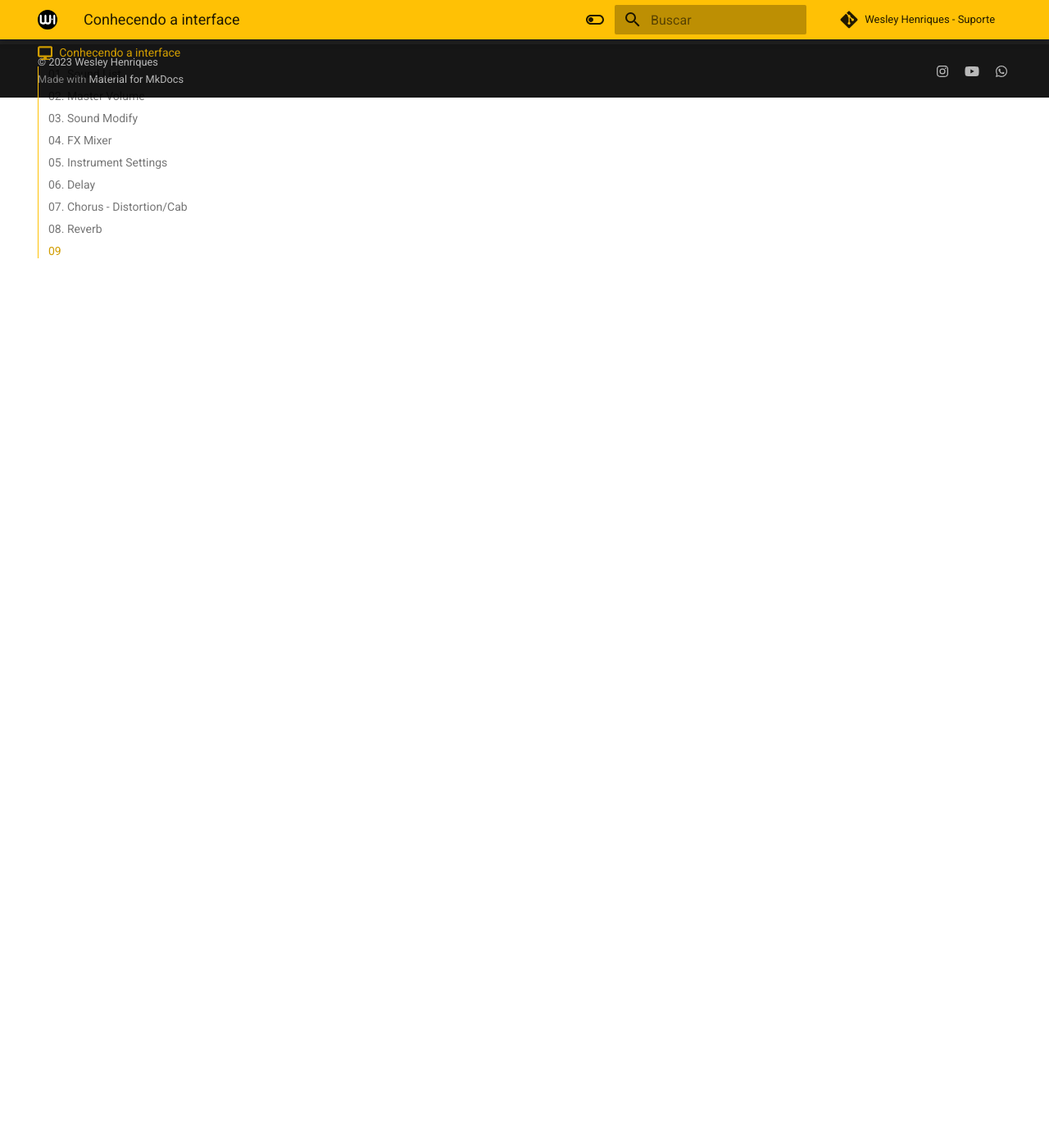
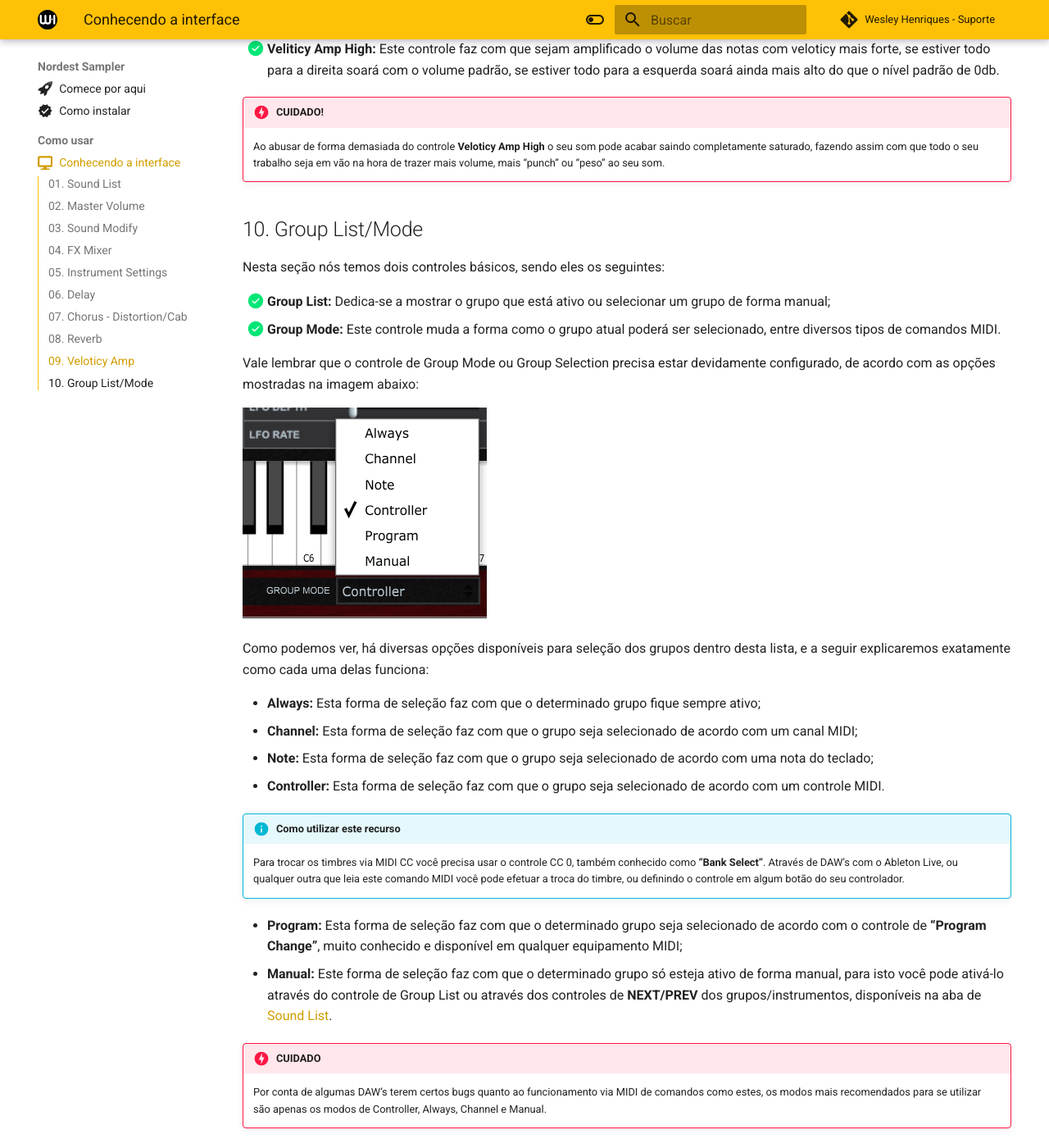
Before and after one commit to wesleyhenriques33/suporte, an MkDocs documentation site: the page built from docs/Nordest-Sampler/Como-usar/01-conhecendo-a-interface.md, in a window 1280 px wide and 1400 px high, scrolled down 4893 px. Shown: the whole window at 82% size. Built offline with MkDocs 1.6.1 and Material for MkDocs 9.7.7, drawn with Linux system fonts in a browser that asks for light colours; comment, search, counter and statistics services are not loaded; some of the changed text lies outside the part shown.

Commit message:
$Adding initial files

```diff
--- a/docs/Nordest-Sampler/Como-usar/01-conhecendo-a-interface.md
+++ b/docs/Nordest-Sampler/Como-usar/01-conhecendo-a-interface.md
@@ -132,4 +132,44 @@
 - [x]   **LFO Rate:** Este controle não está relacionado ao reverb, mas sim aos controles avançados da aba [Instrument Settings](#05-instrument-settings), e tem o propósito de regular a velocidade do LFO que gera sinais como trêmolo, auto pan e outros;
 - [x]   **LFO Depth:** Este controle também está relacionado aos parâmetros de LFO da aba [Instrument Settings](#05-instrument-settings), o qual regula exatamente a intensidade do efeito gerado pelo LFO.
 
-## 09
+## 09. Veloticy Amp
+
+Nesta seção temos somente 2 controles fundamentais, sendo eles:
+
+- [x]   **Veloticy Amp Low:** Este controle faz com que seja amplificado o volume das notas com veloticy mais fraco, trazendo-o mais acima se estiver todo para a direita ou deixando soar mais baixo enquanto estiver para a esquerda.
+- [x]   **Veliticy Amp High:** Este controle faz com que sejam amplificado o volume das notas com veloticy mais forte, se estiver todo para a direita soará com o volume padrão, se estiver todo para a esquerda soará ainda mais alto do que o nível padrão de 0db.
+
+!!! danger "CUIDADO!"
+
+    Ao abusar de forma demasiada do controle **Veloticy Amp High** o seu som pode acabar saindo completamente saturado, fazendo assim com que todo o seu trabalho seja em vão na hora de trazer mais volume, mais "punch" ou "peso" ao seu som.
+
+## 10. Group List/Mode
+
+Nesta seção nós temos dois controles básicos, sendo eles os seguintes:
+
+- [x] **Group List:** Dedica-se a mostrar o grupo que está ativo ou selecionar um grupo de forma manual;
+- [x] **Group Mode:** Este controle muda a forma como o grupo atual poderá ser selecionado, entre diversos tipos de comandos MIDI.
+
+Vale lembrar que o controle de Group Mode ou Group Selection precisa estar devidamente configurado, de acordo com as opções mostradas na imagem abaixo:
+
+![Nordest Sampler - Group Mode](../../assets/images/nordest-sampler-group-selection.png)
+
+Como podemos ver, há diversas opções disponíveis para seleção dos grupos dentro desta lista, e a seguir explicaremos exatamente como cada uma delas funciona:
+
+* **Always:** Esta forma de seleção faz com que o determinado grupo fique sempre ativo;
+* **Channel:** Esta forma de seleção faz com que o grupo seja selecionado de acordo com um canal MIDI;
+* **Note:** Esta forma de seleção faz com que o grupo seja selecionado de acordo com uma nota do teclado;
+* **Controller:** Esta forma de seleção faz com que o grupo seja selecionado de acordo com um controle MIDI.
+
+!!! info "Como utilizar este recurso"
+
+    Para trocar os timbres via MIDI CC você precisa usar o controle CC 0, também conhecido como **"Bank Select"**.
+    Através de DAW's com o Ableton Live, ou qualquer outra que leia este comando MIDI você pode efetuar a troca do timbre, ou definindo o controle em algum botão do seu controlador.
+
+* **Program:** Esta forma de seleção faz com que o determinado grupo seja selecionado de acordo com o controle de **"Program Change"**, muito conhecido e disponível em qualquer equipamento MIDI;
+* **Manual:** Este forma de seleção faz com que o determinado grupo só esteja ativo de forma manual, para isto você pode ativá-lo através do controle de Group List ou através dos controles de **NEXT/PREV** dos grupos/instrumentos, disponíveis na aba de [Sound List](#01_sound_list).
+
+
+!!! danger "CUIDADO"
+
+    Por conta de algumas DAW's terem certos bugs quanto ao funcionamento via MIDI de comandos como estes, os modos mais recomendados para se utilizar são apenas os modos de Controller, Always, Channel e Manual.
--- a/mkdocs.yml
+++ b/mkdocs.yml
@@ -33,7 +33,13 @@
       accent: indigo
 
 plugins:
-  - search
+  - search:
+      lang: pt
+      separator: '[\s\-,:!=\[\]()"/]+|(?!\b)(?=[A-Z][a-z])|\.(?!\d)|&[lg]t;'
+      pipeline:
+        - stemmer
+        - stopWordFilter
+        - trimmer
   - social:
       cards: true
       cards_layout_options:
@@ -42,9 +48,6 @@
       enabled: !ENV [CI, false]
   - tags
   - offline
-  - search:
-      lang: pt
-  - drawio_file
   - print-site
 
 extra:
```
Also changed, not shown: other parts of docs/Nordest-Sampler/Como-usar/01-conhecendo-a-interface.md (+11 -11 lines), docs/assets/images/nordest-sampler-group-selection.png (added).
